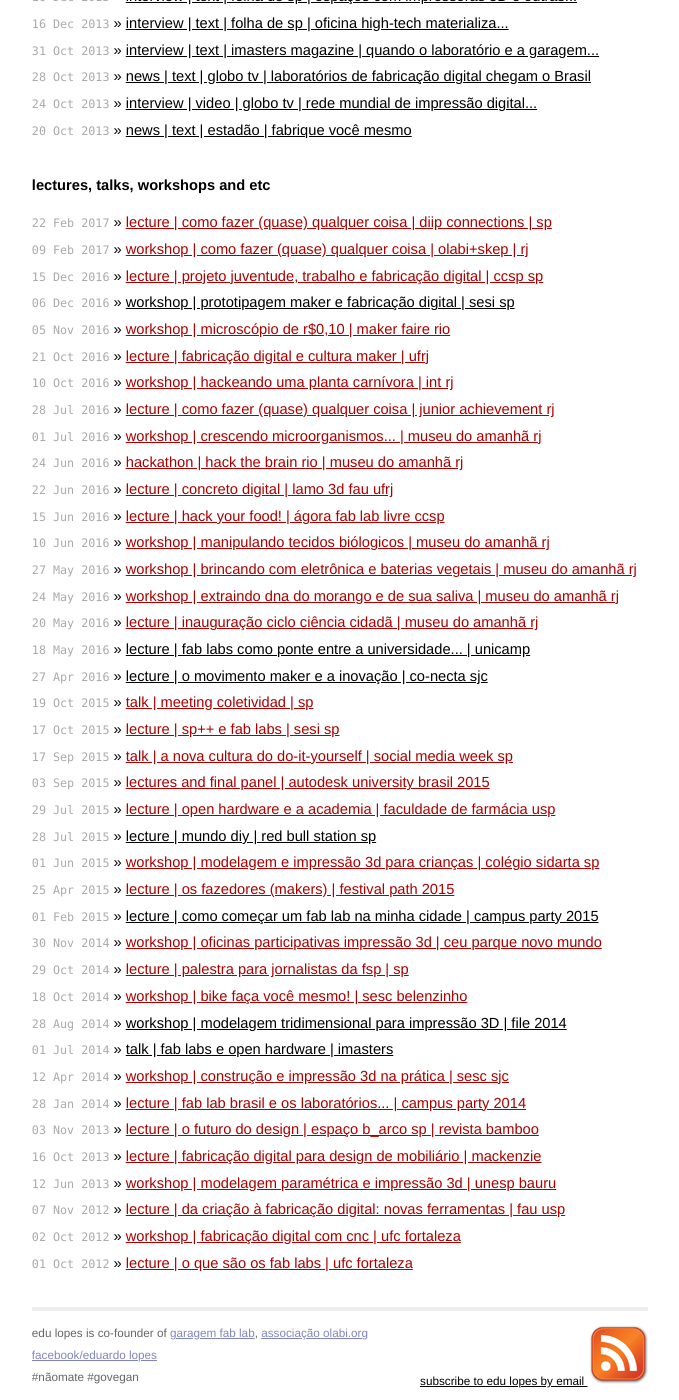
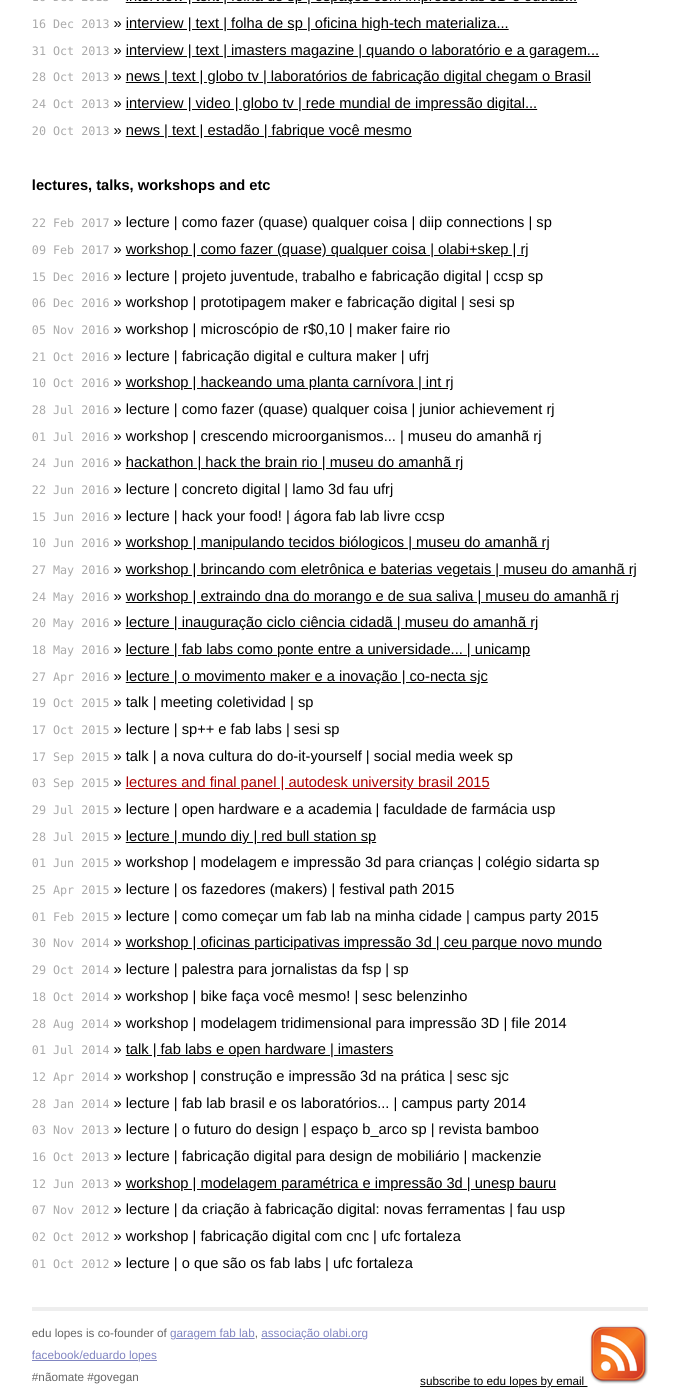
Before and after one commit to mojombo/mojombo.github.io, a Jekyll site: the page built from index.html, in a window 1280 px wide and 1400 px high, scrolled down 1178 px. Shown: the whole window, without its empty margins (300-979 px from the left). Built offline with Jekyll 4.4.1, drawn with Linux system fonts in a browser that asks for light colours.

Commit message:
Deleting non working links

```diff
--- a/index.html
+++ b/index.html
@@ -56,45 +56,45 @@
 
   <h1>lectures, talks, workshops and etc</h1>
   <ul class="posts">
-    <li><span>22 Feb 2017</span> &raquo; <a href="">lecture | como fazer (quase) qualquer coisa | diip connections | sp</a></li>
-    <li><span>09 Feb 2017</span> &raquo; <a href="">workshop | como fazer (quase) qualquer coisa | olabi+skep | rj</a></li>
-    <li><span>15 Dec 2016</span> &raquo; <a href="">lecture | projeto juventude, trabalho e fabricação digital | ccsp sp</a></li>
-    <li><span>06 Dec 2016</span> &raquo; <a href="http://www.sesisp.org.br/cultura/galeria-de-arte-digital-sesi-sp-workshop.htm">workshop | prototipagem maker e fabricação digital | sesi sp</a></li>
-    <li><span>05 Nov 2016</span> &raquo; <a href="">workshop | microscópio de r$0,10 | maker faire rio</a></li>
-    <li><span>21 Oct 2016</span> &raquo; <a href="">lecture | fabricação digital e cultura maker | ufrj</a></li>
-    <li><span>10 Oct 2016</span> &raquo; <a href="">workshop | hackeando uma planta carnívora | int rj</a></li>
-    <li><span>28 Jul 2016</span> &raquo; <a href="">lecture | como fazer (quase) qualquer coisa | junior achievement rj</a></li>
-    <li><span>01 Jul 2016</span> &raquo; <a href="">workshop | crescendo microorganismos... | museu do amanhã rj</a></li>
-    <li><span>24 Jun 2016</span> &raquo; <a href="">hackathon | hack the brain rio | museu do amanhã rj</a></li>
-    <li><span>22 Jun 2016</span> &raquo; <a href="">lecture | concreto digital | lamo 3d fau ufrj</a></li>
-    <li><span>15 Jun 2016</span> &raquo; <a href="">lecture | hack your food! | ágora fab lab livre ccsp</a></li>
-    <li><span>10 Jun 2016</span> &raquo; <a href="">workshop | manipulando tecidos biólogicos | museu do amanhã rj</a></li>
-    <li><span>27 May 2016</span> &raquo; <a href="">workshop | brincando com eletrônica e baterias vegetais | museu do amanhã rj</a></li>
-    <li><span>24 May 2016</span> &raquo; <a href="">workshop | extraindo dna do morango e de sua saliva | museu do amanhã rj</a></li>
-    <li><span>20 May 2016</span> &raquo; <a href="">lecture | inauguração ciclo ciência cidadã | museu do amanhã rj</a></li>
-    <li><span>18 May 2016</span> &raquo; <a href="http://www.mc.unicamp.br/index.php/noticias/HorarioHomoFaber">lecture | fab labs como ponte entre a universidade... | unicamp</a></li>
+    <li><span>22 Feb 2017</span> &raquo; lecture | como fazer (quase) qualquer coisa | diip connections | sp</a></li>
+    <li><span>09 Feb 2017</span> &raquo; <a href="https://www.facebook.com/plugins/video.php?href=https%3A%2F%2Fwww.facebook.com%2Fskep.education%2Fvideos%2F1215277088563057%2F&show_text=0&width=560" width="560" height="315" style="border:none;overflow:hidden" scrolling="no" frameborder="0" allowTransparency="true" allowFullScreen="true"">workshop | como fazer (quase) qualquer coisa | olabi+skep | rj</a></li>
+    <li><span>15 Dec 2016</span> &raquo; lecture | projeto juventude, trabalho e fabricação digital | ccsp sp</a></li>
+    <li><span>06 Dec 2016</span> &raquo; workshop | prototipagem maker e fabricação digital | sesi sp</a></li>
+    <li><span>05 Nov 2016</span> &raquo; workshop | microscópio de r$0,10 | maker faire rio</a></li>
+    <li><span>21 Oct 2016</span> &raquo; lecture | fabricação digital e cultura maker | ufrj</a></li>
+    <li><span>10 Oct 2016</span> &raquo; <a href="https://www.flickr.com/photos/126274132@N03/albums/72157669441434184">workshop | hackeando uma planta carnívora | int rj</a></li>
+    <li><span>28 Jul 2016</span> &raquo; lecture | como fazer (quase) qualquer coisa | junior achievement rj</a></li>
+    <li><span>01 Jul 2016</span> &raquo; workshop | crescendo microorganismos... | museu do amanhã rj</a></li>
+    <li><span>24 Jun 2016</span> &raquo; <a href="http://www.futuraplay.org/video/curtas-invadindo-o-cerebro/98376/">hackathon | hack the brain rio | museu do amanhã rj</a></li>
+    <li><span>22 Jun 2016</span> &raquo; lecture | concreto digital | lamo 3d fau ufrj</a></li>
+    <li><span>15 Jun 2016</span> &raquo; lecture | hack your food! | ágora fab lab livre ccsp</a></li>
+    <li><span>10 Jun 2016</span> &raquo; <a href="https://www.flickr.com/photos/126274132@N03/albums/72157669882369125">workshop | manipulando tecidos biólogicos | museu do amanhã rj</a></li>
+    <li><span>27 May 2016</span> &raquo; <a href="https://www.flickr.com/photos/126274132@N03/albums/72157668402592500">workshop | brincando com eletrônica e baterias vegetais | museu do amanhã rj</a></li>
+    <li><span>24 May 2016</span> &raquo; <a href="https://www.flickr.com/photos/126274132@N03/albums/72157668732872302">workshop | extraindo dna do morango e de sua saliva | museu do amanhã rj</a></li>
+    <li><span>20 May 2016</span> &raquo; <a href="https://www.flickr.com/photos/126274132@N03/albums/72157669015238716">lecture | inauguração ciclo ciência cidadã | museu do amanhã rj</a></li>
+    <li><span>18 May 2016</span> &raquo; <a href="http://www.mc.unicamp.br/index.php/noticias/apres-fablab">lecture | fab labs como ponte entre a universidade... | unicamp</a></li>
     <li><span>27 Apr 2016</span> &raquo; <a href="https://youtu.be/bGVd-WL-L8g">lecture | o movimento maker e a inovação | co-necta sjc</a></li>
-    <li><span>19 Oct 2015</span> &raquo; <a href="">talk | meeting coletividad | sp</a></li>
-    <li><span>17 Oct 2015</span> &raquo; <a href="">lecture | sp++ e fab labs | sesi sp</a></li>
-    <li><span>17 Sep 2015</span> &raquo; <a href="">talk | a nova cultura do do-it-yourself | social media week sp</a></li>
+    <li><span>19 Oct 2015</span> &raquo; talk | meeting coletividad | sp</a></li>
+    <li><span>17 Oct 2015</span> &raquo; lecture | sp++ e fab labs | sesi sp</a></li>
+    <li><span>17 Sep 2015</span> &raquo; talk | a nova cultura do do-it-yourself | social media week sp</a></li>
     <li><span>03 Sep 2015</span> &raquo; <a href="">lectures and final panel | autodesk university brasil 2015</a></li>
-    <li><span>29 Jul 2015</span> &raquo; <a href="">lecture | open hardware e a academia | faculdade de farmácia usp</a></li>
+    <li><span>29 Jul 2015</span> &raquo; lecture | open hardware e a academia | faculdade de farmácia usp</a></li>
     <li><span>28 Jul 2015</span> &raquo; <a href="http://www.redbullstation.com.br/palestra-na-integra-mundo-diy-a-pratica-dos-laboratorios-de-garagem/">lecture | mundo diy | red bull station sp</a></li>
-    <li><span>01 Jun 2015</span> &raquo; <a href="">workshop | modelagem e impressão 3d para crianças | colégio sidarta sp</a></li>
-    <li><span>25 Apr 2015</span> &raquo; <a href="">lecture | os fazedores (makers) | festival path 2015 </a></li>
-    <li><span>01 Feb 2015</span> &raquo; <a href="http://campuse.ro/events/campus-party-brasil-2015/talk/como-comecar-um-fab-lab-na-minha-cidade-cpbr8/">lecture | como começar um fab lab na minha cidade | campus party 2015</a></li>
-    <li><span>30 Nov 2014</span> &raquo; <a href="">workshop | oficinas participativas impressão 3d | ceu parque novo mundo</a></li>
-    <li><span>29 Oct 2014</span> &raquo; <a href="">lecture | palestra para jornalistas da fsp | sp</a></li>
-    <li><span>18 Oct 2014</span> &raquo; <a href="">workshop | bike faça você mesmo! | sesc belenzinho</a></li>
-    <li><span>28 Aug 2014</span> &raquo; <a href="http://file.org.br/workshop/workshop-file-sao-paulo-2014-3/?lang=pt">workshop | modelagem tridimensional para impressão 3D | file 2014</a></li>
+    <li><span>01 Jun 2015</span> &raquo; workshop | modelagem e impressão 3d para crianças | colégio sidarta sp</a></li>
+    <li><span>25 Apr 2015</span> &raquo; lecture | os fazedores (makers) | festival path 2015 </a></li>
+    <li><span>01 Feb 2015</span> &raquo; lecture | como começar um fab lab na minha cidade | campus party 2015</a></li>
+    <li><span>30 Nov 2014</span> &raquo; <a href="http://gestaourbana.prefeitura.sp.gov.br/laboratorio-ceu-novo-mundo/">workshop | oficinas participativas impressão 3d | ceu parque novo mundo</a></li>
+    <li><span>29 Oct 2014</span> &raquo; lecture | palestra para jornalistas da fsp | sp</a></li>
+    <li><span>18 Oct 2014</span> &raquo; workshop | bike faça você mesmo! | sesc belenzinho</a></li>
+    <li><span>28 Aug 2014</span> &raquo; workshop | modelagem tridimensional para impressão 3D | file 2014</a></li>
     <li><span>01 Jul 2014</span> &raquo; <a href="https://setemasters.imasters.com.br/conversas/fab-lab/">talk | fab labs e open hardware | imasters </a></li>
-    <li><span>12 Apr 2014</span> &raquo; <a href="">workshop | construção e impressão 3d na prática | sesc sjc</a></li>
-    <li><span>28 Jan 2014</span> &raquo; <a href="">lecture | fab lab brasil e os laboratórios... | campus party 2014</a></li>
-    <li><span>03 Nov 2013</span> &raquo; <a href="">lecture | o futuro do design | espaço b_arco sp | revista bamboo</a></li>
-    <li><span>16 Oct 2013</span> &raquo; <a href="">lecture | fabricação digital para design de mobiliário | mackenzie</a></li>
-    <li><span>12 Jun 2013</span> &raquo; <a href="">workshop | modelagem paramétrica e impressão 3d | unesp bauru</a></li>
-    <li><span>07 Nov 2012</span> &raquo; <a href="">lecture | da criação à fabricação digital: novas ferramentas | fau usp</a></li>
-    <li><span>02 Oct 2012</span> &raquo; <a href="">workshop | fabricação digital com cnc | ufc fortaleza</a></li>
-    <li><span>01 Oct 2012</span> &raquo; <a href="">lecture | o que são os fab labs | ufc fortaleza</a></li>
+    <li><span>12 Apr 2014</span> &raquo; workshop | construção e impressão 3d na prática | sesc sjc</a></li>
+    <li><span>28 Jan 2014</span> &raquo; lecture | fab lab brasil e os laboratórios... | campus party 2014</a></li>
+    <li><span>03 Nov 2013</span> &raquo; lecture | o futuro do design | espaço b_arco sp | revista bamboo</a></li>
+    <li><span>16 Oct 2013</span> &raquo; lecture | fabricação digital para design de mobiliário | mackenzie</a></li>
+    <li><span>12 Jun 2013</span> &raquo; <a href="https://www.facebook.com/eduardo.lopes.58323/videos/392625277523318/?l=8305365263775632152">workshop | modelagem paramétrica e impressão 3d | unesp bauru</a></li>
+    <li><span>07 Nov 2012</span> &raquo; lecture | da criação à fabricação digital: novas ferramentas | fau usp</a></li>
+    <li><span>02 Oct 2012</span> &raquo; workshop | fabricação digital com cnc | ufc fortaleza</a></li>
+    <li><span>01 Oct 2012</span> &raquo; lecture | o que são os fab labs | ufc fortaleza</a></li>
   </ul>
 </div>
```
